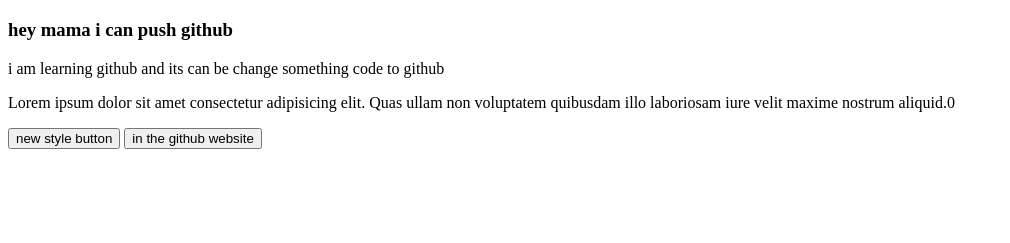
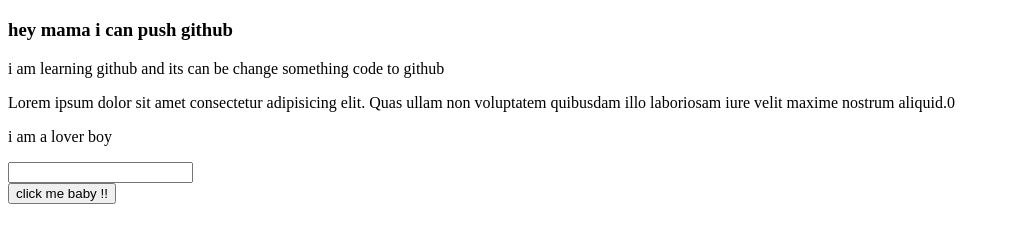
Before and after one commit to ShakiLhossain900/my-first-website, a plain HTML site: page index.html in a window 1280 px wide. Shown: the part 61-304 px from the top of the page, without its empty margins (0-1010 px from the left). Drawn offline with Linux system fonts and the light colour scheme.

Commit message:
text updated

```diff
--- a/index.html
+++ b/index.html
@@ -11,8 +11,10 @@
     <h3>hey mama i can push github </h3>
     <p>i am learning github and its can be change something code to github</p>
     <p>Lorem ipsum dolor sit amet consectetur adipisicing elit. Quas ullam non voluptatem quibusdam illo laboriosam iure velit maxime nostrum aliquid.0</p>
-    <button>new style button </button>
-    <button> in the github website</button>
+    <p>i am a lover boy</p>
+    <input type="text">
+    <br>
+    <button> click me baby  !!</button>
 
 </body>
 </html>
```
